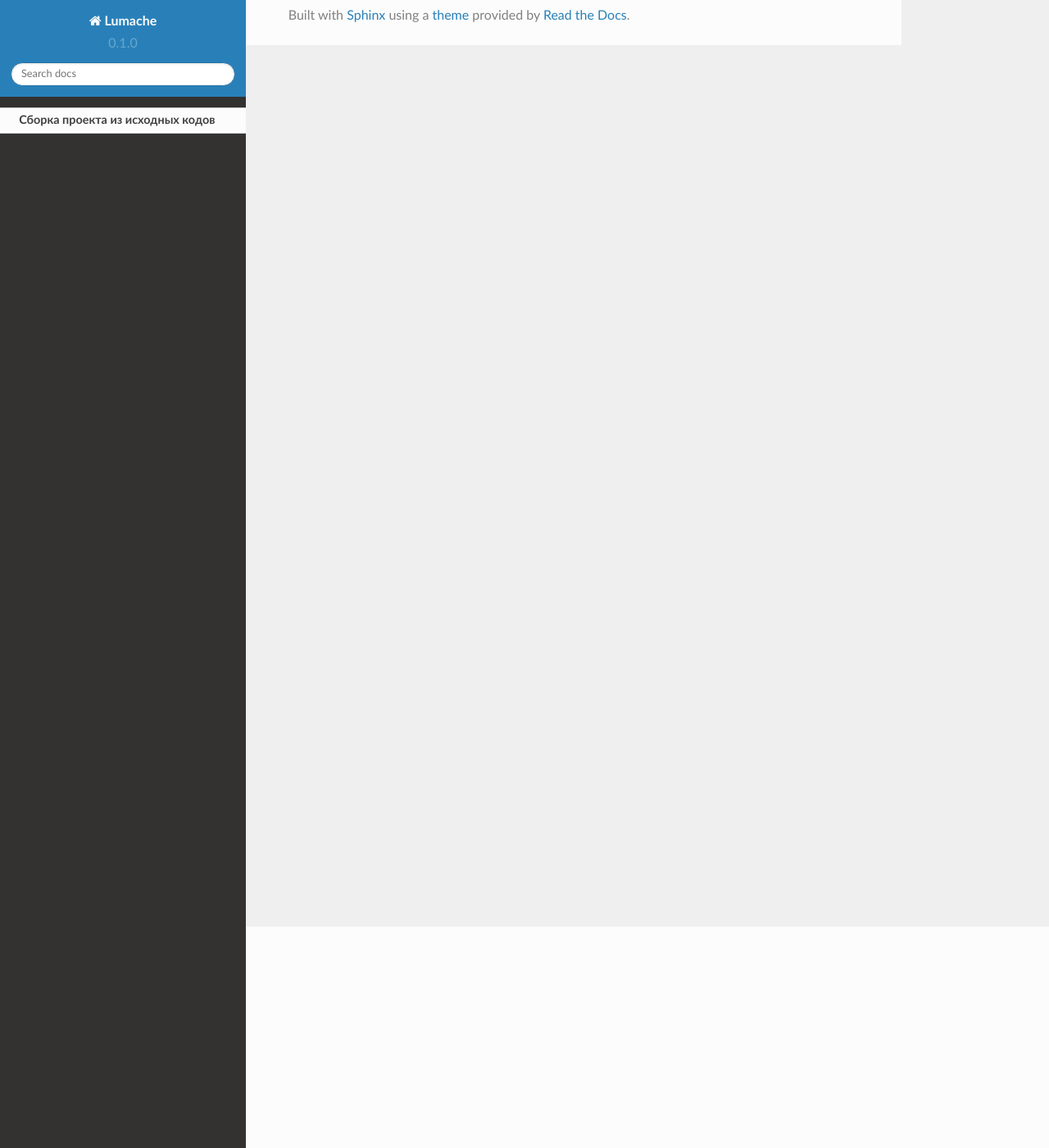
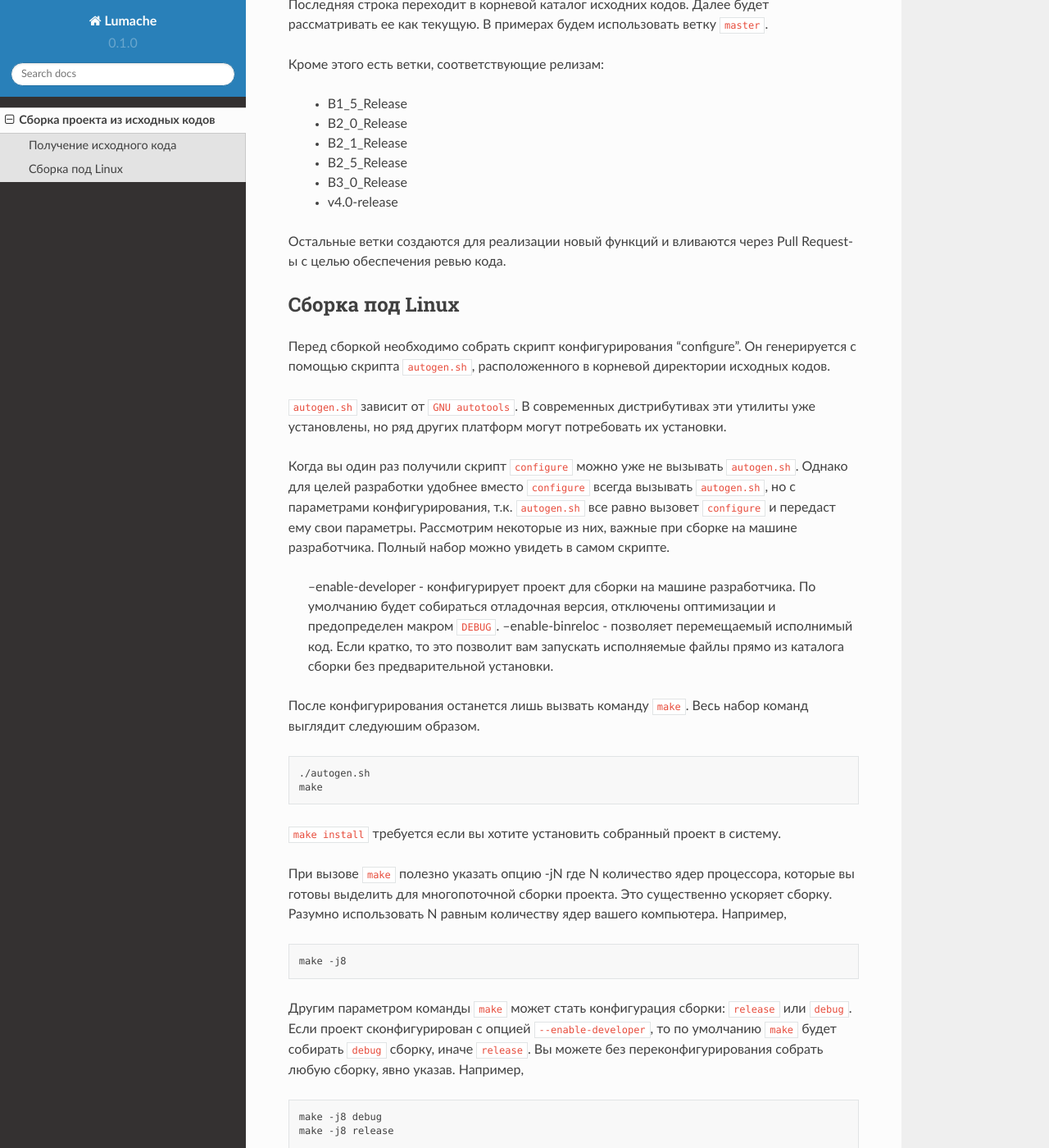
Before and after one commit to romansimakov/firebird_development_ru, a Sphinx documentation site: the page built from docs/source/build.rst, in a window 1280 px wide and 1400 px high, scrolled down 270 px. Shown: the whole window at 82% size. Built offline with Sphinx 7.4.7 and the Read the Docs theme 2.0.0, drawn with Linux system fonts in a browser that asks for light colours; some of the changed text lies outside the part shown.

Commit message:
build on Linux

```diff
--- a/docs/source/build.rst
+++ b/docs/source/build.rst
@@ -1,2 +1,92 @@
 Сборка проекта из исходных кодов
 ================================
+
+
+Получение исходного кода
+------------------------
+
+Извлеките исходный код из репозитория и перейдите в него.
+
+.. code::shell
+
+    > git clone git@github.com:FirebirdSQL/firebird.git
+    > cd firebird
+
+Последняя строка переходит в корневой каталог исходних кодов. Далее будет рассматривать ее как текущую. В примерах будем использовать ветку ``master``.
+
+Кроме этого есть ветки, соответствующие релизам:
+
+    * B1_5_Release
+    * B2_0_Release
+    * B2_1_Release
+    * B2_5_Release
+    * B3_0_Release
+    * v4.0-release
+
+Остальные ветки создаются для реализации новый функций и вливаются через Pull Request-ы
+с целью обеспечения ревью кода.
+
+
+Сборка под Linux
+----------------
+
+Перед сборкой необходимо собрать скрипт конфигурирования "configure".
+Он генерируется с помощью скрипта ``autogen.sh``, расположенного в корневой директории исходных кодов.
+
+``autogen.sh`` зависит от ``GNU autotools``. В современных дистрибутивах эти утилиты
+уже установлены, но ряд других платформ могут потребовать их установки.
+
+Когда вы один раз получили скрипт ``configure`` можно уже не вызывать ``autogen.sh``.
+Однако для целей разработки удобнее вместо ``configure`` всегда вызывать ``autogen.sh``, но с параметрами конфигурирования, т.к. ``autogen.sh`` все равно вызовет ``configure`` и передаст ему свои параметры. Рассмотрим некоторые из них, важные при сборке на машине разработчика. Полный набор можно увидеть в самом скрипте.
+
+    --enable-developer - конфигурирует проект для сборки на машине разработчика. По умолчанию будет собираться отладочная версия, отключены оптимизации и предопределен макром ``DEBUG``.
+    --enable-binreloc - позволяет перемещаемый исполнимый код. Если кратко, то это позволит вам запускать исполняемые файлы прямо из каталога сборки без предварительной установки.
+
+После конфигурирования останется лишь вызвать команду ``make``. Весь набор команд выглядит следуюшим образом.
+
+.. code:: shell
+
+    ./autogen.sh
+    make
+
+``make install`` требуется если вы хотите установить собранный проект в систему.
+
+При вызове ``make`` полезно указать опцию -jN где N количество ядер процессора, которые вы готовы выделить для многопоточной сборки проекта. Это существенно ускоряет сборку. Разумно использовать N равным количеству ядер вашего компьютера. Например,
+
+.. code:: shell
+
+    make -j8
+
+Другим параметром команды ``make`` может стать конфигурация сборки: ``release`` или ``debug``.
+Если проект сконфигурирован с опцией ``--enable-developer``, то по умолчанию ``make`` будет собирать ``debug`` сборку, иначе ``release``. Вы можете без переконфигурирования собрать любую сборку, явно указав. Например,
+
+.. code:: shell
+
+    make -j8 debug
+    make -j8 release
+
+Соберет обе сборки и вы сможете отлаживать, запускать и профилировать любую из них.
+
+Результат отладочной сборки будет располагаться в каталоге ``./gen/Debug/firebird``
+
+.. code:: shell
+
+    % ls ./gen/Debug/firebird/
+    bin/              fbtrace.conf      intl/             replication.conf
+    databases.conf    firebird.conf     lib/              security5.fdb
+    examples/         firebird.log      misc/             tests/
+    fb_init           firebird.msg      plugins/          tzdata/
+    fbsrvreport.txt   include/          plugins.conf
+
+А результат релизной сборки будет располагаться в каталоге ``./gen/Release/firebird``
+
+.. code:: shell
+
+    % ls ./gen/Release/firebird/
+    bin/              fbtrace.conf      intl/             replication.conf
+    databases.conf    firebird.conf     lib/              security5.fdb
+    examples/         firebird.log      misc/             tests/
+    fb_init           firebird.msg      plugins/          tzdata/
+    fbsrvreport.txt   include/          plugins.conf
+
+В релизной сборке включены все основноые оптимизации, однако отладочные символы не выделены из исполняемых файлов.
```
